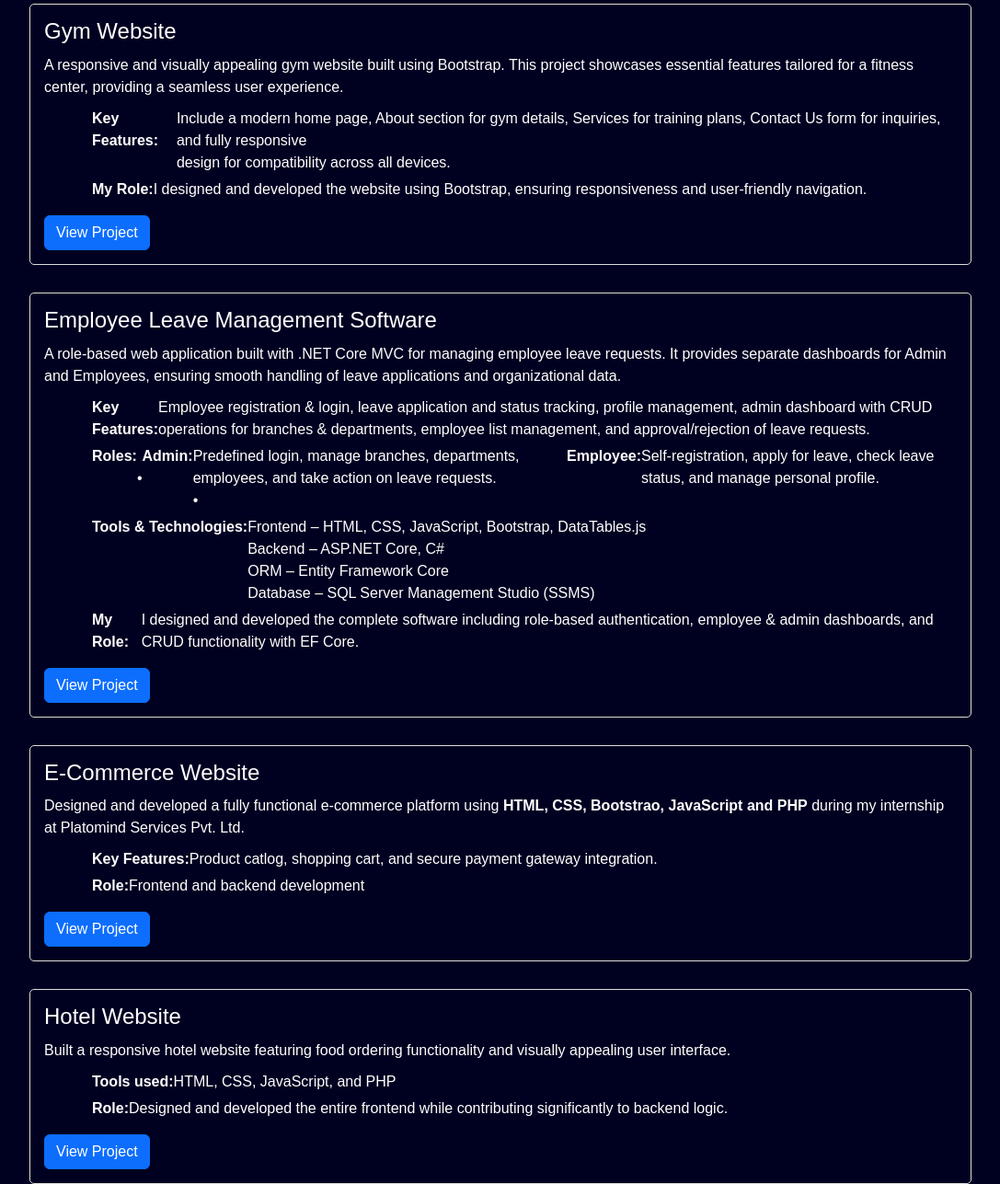
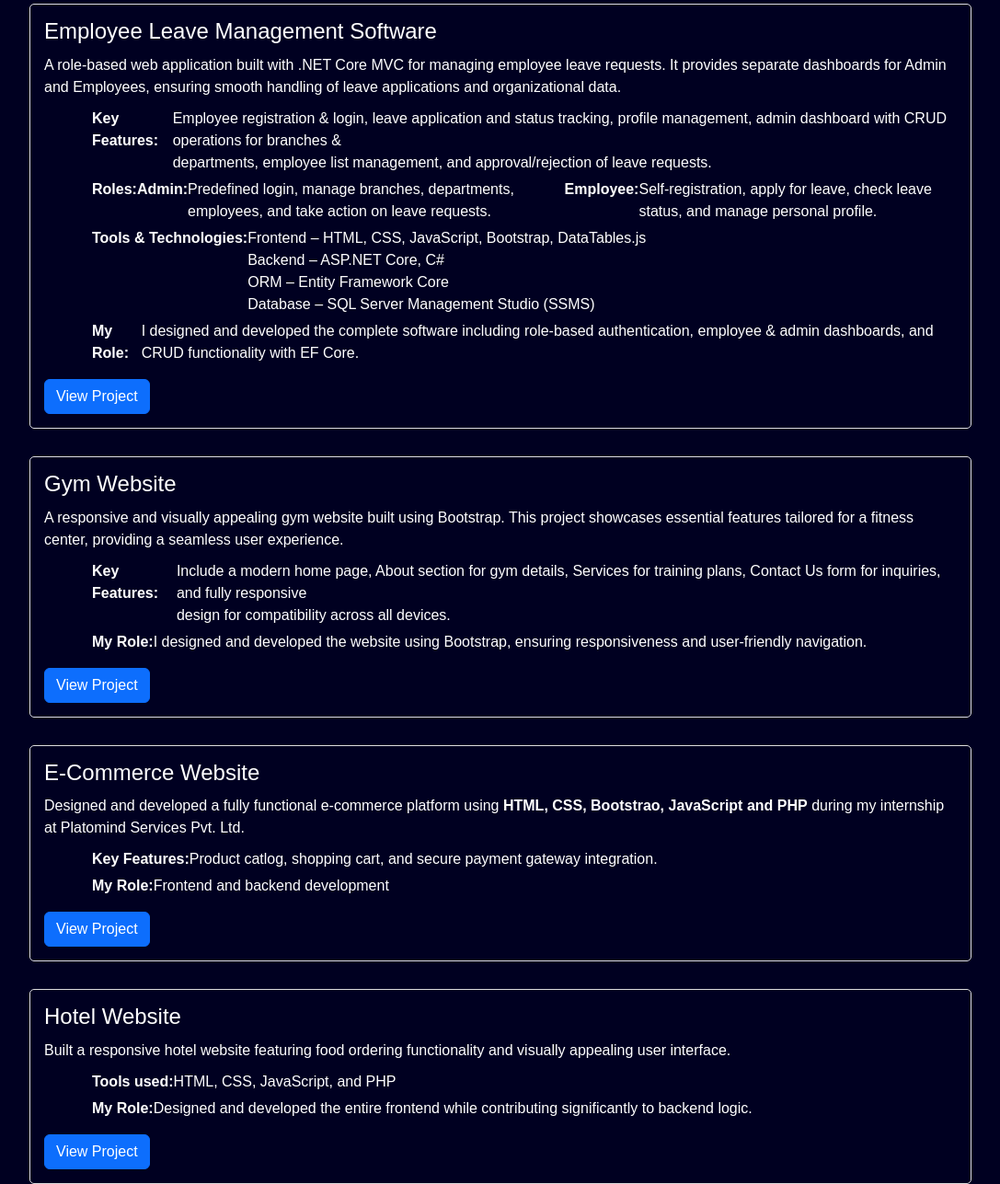
Before and after one commit to tarunkase-web/Project, a plain HTML site: page Index.html in a window 1280 px wide. Shown: the part 1858-3145 px from the top of the page at 92% size, without its empty margins (96-1183 px from the left). Drawn offline with nearby package versions, Linux system fonts and the light colour scheme.

Commit message:
Project-Update Index.html

```diff
--- a/Index.html
+++ b/Index.html
@@ -160,6 +160,36 @@
 <section class="fourthsection">
     <h1>Projects</h1>
     <br>
+    <div class="project" id="ems">
+    <h3>Employee Leave Management Software</h3>
+    <p>
+        A role-based web application built with .NET Core MVC for managing employee leave requests.
+        It provides separate dashboards for Admin and Employees, ensuring smooth handling of leave applications and organizational data.
+    </p>
+    <ul>
+        <li><b>Key Features:</b>Employee registration & login, leave application and status tracking, profile management,
+            admin dashboard with CRUD operations for branches &<br>
+            departments, employee list management, and approval/rejection of leave requests.
+        </li>
+        <li><b>Roles:</b> <br>
+            <b>Admin:</b> Predefined login, manage branches, departments, employees, and take action on leave requests.<br>
+            <b>Employee:</b> Self-registration, apply for leave, check leave status, and manage personal profile.
+        </li>
+        <li><b>Tools & Technologies:</b>
+            Frontend – HTML, CSS, JavaScript, Bootstrap, DataTables.js <br>
+            Backend – ASP.NET Core, C# <br>
+            ORM – Entity Framework Core <br>
+            Database – SQL Server Management Studio (SSMS)
+        </li>
+        <li><b>My Role:</b>
+            I designed and developed the complete software including role-based authentication,
+            employee & admin dashboards, and CRUD functionality with EF Core.
+        </li>
+    </ul>
+        <a href="https://github.com/tarunkase-web/Employee-Management-System-Leave-Application-" class="btn btn-primary" target="_blank">View Project</a>
+</div>
+
+
     <div class="project" id="gym">
         <h3>Gym Website</h3>
         <p>
@@ -181,35 +211,7 @@
     </div>
 
 
-    <div class="project" id="ems">
-    <h3>Employee Leave Management Software</h3>
-    <p>
-        A role-based web application built with .NET Core MVC for managing employee leave requests.
-        It provides separate dashboards for Admin and Employees, ensuring smooth handling of leave applications and organizational data.
-    </p>
-    <ul>
-        <li><b>Key Features:</b>
-            Employee registration & login, leave application and status tracking, profile management,
-            admin dashboard with CRUD operations for branches & departments, employee list management,
-            and approval/rejection of leave requests.
-        </li>
-        <li><b>Roles:</b>
-            <br>• <b>Admin:</b> Predefined login, manage branches, departments, employees, and take action on leave requests.
-            <br>• <b>Employee:</b> Self-registration, apply for leave, check leave status, and manage personal profile.
-        </li>
-        <li><b>Tools & Technologies:</b>
-            Frontend – HTML, CSS, JavaScript, Bootstrap, DataTables.js <br>
-            Backend – ASP.NET Core, C# <br>
-            ORM – Entity Framework Core <br>
-            Database – SQL Server Management Studio (SSMS)
-        </li>
-        <li><b>My Role:</b>
-            I designed and developed the complete software including role-based authentication,
-            employee & admin dashboards, and CRUD functionality with EF Core.
-        </li>
-    </ul>
-        <a href="https://github.com/tarunkase-web/Employee-Management-System-Leave-Application-" class="btn btn-primary" target="_blank">View Project</a>
-</div>
+
 
     <div class="project" id="ecom">
         <h3>E-Commerce Website</h3>
@@ -220,7 +222,7 @@
                 Product catlog, shopping cart, and secure payment gateway integration.
             </li>
             <li>
-                <b>Role:</b>
+                <b>My Role:</b>
                 Frontend and backend development
             </li>
         </ul>
@@ -237,7 +239,7 @@
                 HTML, CSS, JavaScript, and PHP
             </li>
             <li>
-                <b>Role:</b>
+                <b>My Role:</b>
                 Designed and developed the entire frontend while contributing significantly to backend logic.
             </li>
         </ul>
@@ -254,7 +256,7 @@
                 Product categories, detailed product pages, and a user-friendly interface.
             </li>
             <li>
-                <b>Role:</b>
+                <b>My Role:</b>
                 Lead frontend developer.
             </li>
         </ul>
@@ -267,7 +269,7 @@
         <p>Python-based project leveraging <b>Pandas</b> and <b>OpenCV libraries</b> to detect and identify color in images.</p>
         <ul>
             <li>
-                <b>Role:</b>
+                <b>My Role:</b>
                 A college project demonstraiting skills in image processing and Python programming
             </li>
         </ul>
@@ -280,7 +282,7 @@
         <p>I created an interactive quiz app using HTML, CSS, and JavaScript. It features multiple-choice questions, score tracking, and a responsive design for a seamless user experience.</p>
         <ul>
             <li>
-                <b>Role:</b>
+                <b>My Role:</b>
                 Design and develop the quiz app using HTML, CSS, and JavaScript, ensuring an interactive interface, responsive layout, and smooth functionality.
             </li>
         </ul>
```
